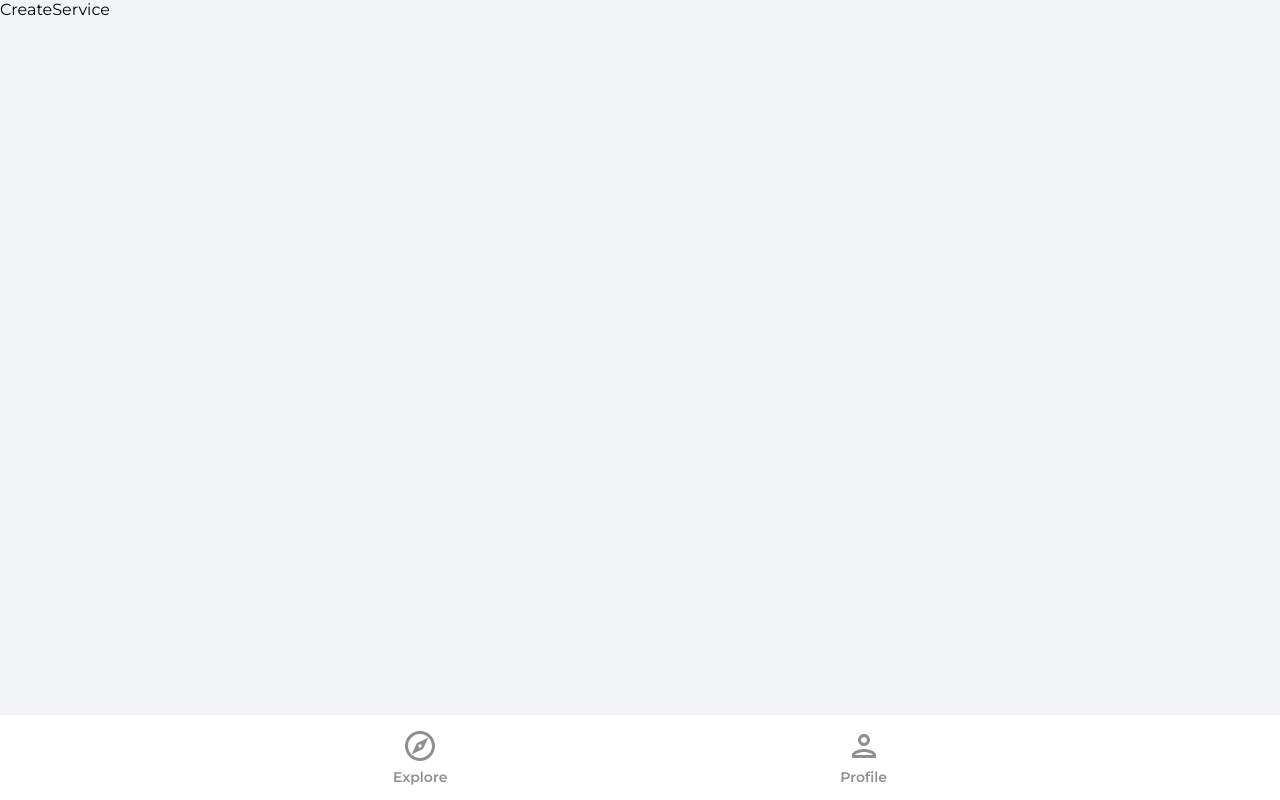
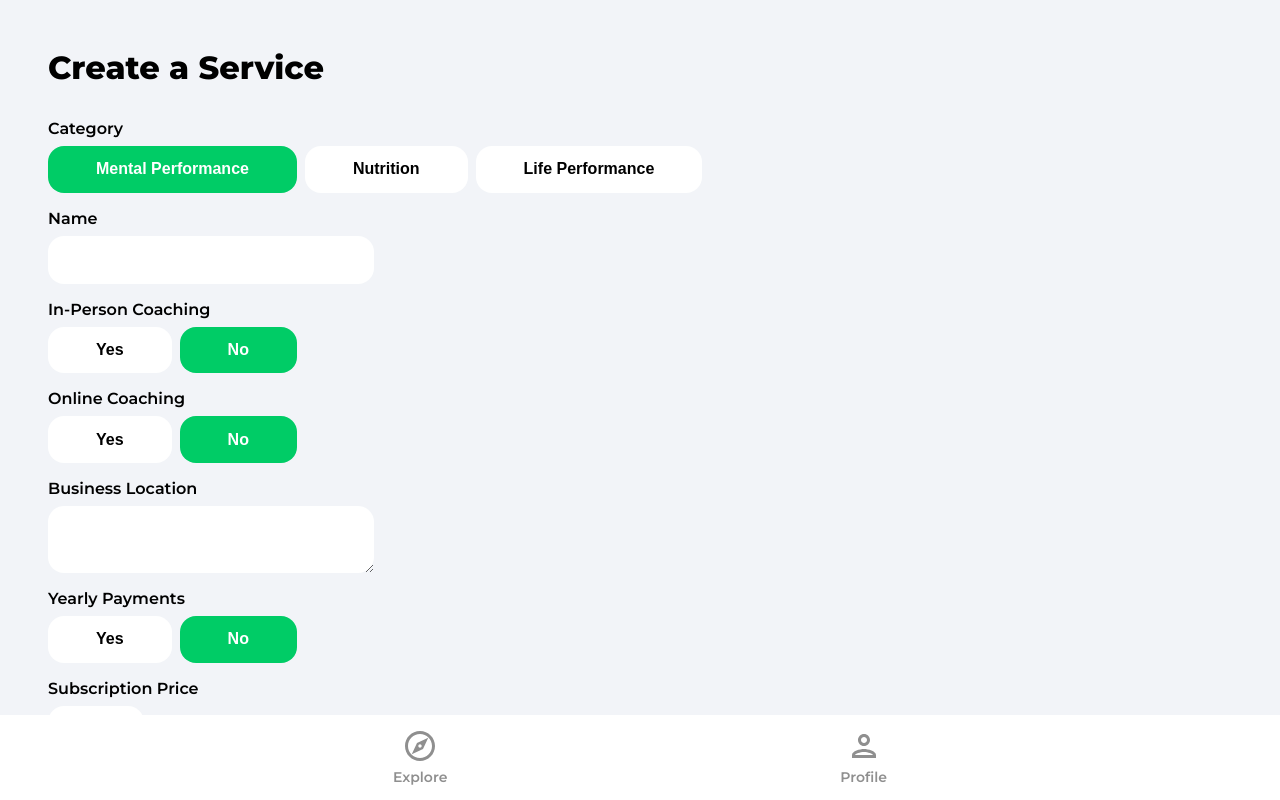
Before and after one commit to FulphilledDev/coaching-services-app, a React (Create React App) app: page /create-service in a window 1280 px wide. Shown: the top 800 px of the page. Built offline with nearby package versions, Linux system fonts and the light colour scheme; no server answers; sample sign-in values are in the browser's storage.

Commit message:
Create Service Page: Form and functions

```diff
--- a/src/pages/CreateService.jsx
+++ b/src/pages/CreateService.jsx
@@ -4,7 +4,7 @@ import { useNavigate } from 'react-router-dom'
 import Spinner from '../components/Spinner'
 
 function CreateService() {
-    const [ geoLocationEnabled, setGeoLocationEnabled ] = useState(true)
+    const [ geolocationEnabled, setGeolocationEnabled ] = useState(true)
     const [ loading, setLoading ] = useState(false)
 
     const [ formData, setFormData ] = useState({
@@ -15,7 +15,7 @@ function CreateService() {
         onlineCoaching: false,
         subscription: false,
         subscriptionPrice: 0,
-        minCommit: 0,
+        minCommit: 1,
         yearly: false,
         yearlyPrice: 0,
         avgRating: 3.5,
@@ -63,14 +63,286 @@ function CreateService() {
       // eslint-disable-next-line react-hooks/exhaustive-deps
     }, [isMounted])
 
-    if(loading) {
+    const onSubmit = async (e) => {
+        e.preventDefault()
+        console.log(formData)
+    }
+
+    const onMutate = (e) => {
+    let boolean = null
+
+    if (e.target.value === 'true') {
+      boolean = true
+    }
+    if (e.target.value === 'false') {
+      boolean = false
+    }
+
+    // Files
+    if (e.target.files) {
+      setFormData((prevState) => ({
+        ...prevState,
+        images: e.target.files,
+      }))
+    }
+
+    // Text/Booleans/Numbers
+    if (!e.target.files) {
+      setFormData((prevState) => ({
+        ...prevState,
+        [e.target.id]: boolean ?? e.target.value,
+      }))
+    }
+  }
+
+  if(loading) {
         return <Spinner />
     }
 
 
+  return (
+    <div className='profile'>
+      <header>
+        <p className='pageHeader'>Create a Service</p>
+      </header>
 
-  return (
-    <div>CreateService</div>
+      <main>
+        <form onSubmit={onSubmit}>
+          <label className='formLabel'>Category</label>
+          <div className='formButtons'>
+            <button
+              type='button'
+              className={ category === 'mental-performance' ? 'formButtonActive' : 'formButton'}
+              id='category'
+              value='mental-performance'
+              onClick={onMutate}
+            >
+              Mental Performance
+            </button>
+            <button
+              type='button'
+              className={ category === 'nutrition' ? 'formButtonActive' : 'formButton'}
+              id='category'
+              value='nutrition'
+              onClick={onMutate}
+            >
+              Nutrition
+            </button>
+            <button
+              type='button'
+              className={ category === 'life-performance' ? 'formButtonActive' : 'formButton'}
+              id='category'
+              value='life-performance'
+              onClick={onMutate}
+            >
+              Life Performance
+            </button>
+          </div>
+
+        {/* make this autofill */}
+          <label className='formLabel'>Name</label>
+          <input
+            className='formInputName'
+            type='text'
+            id='name'
+            value={name}
+            onChange={onMutate}
+            maxLength='32'
+            minLength='5'
+            required
+          />
+
+          <label className='formLabel'>In-Person Coaching</label>
+          <div className='formButtons'>
+            <button
+              className={inPersonCoaching ? 'formButtonActive' : 'formButton'}
+              type='button'
+              id='inPersonCoaching'
+              value={true}
+              onClick={onMutate}
+            >
+              Yes
+            </button>
+            <button
+              className={
+                !inPersonCoaching && inPersonCoaching !== null ? 'formButtonActive' : 'formButton'
+              }
+              type='button'
+              id='inPersonCoaching'
+              value={false}
+              onClick={onMutate}
+            >
+              No
+            </button>
+          </div>
+
+          <label className='formLabel'>Online Coaching</label>
+          <div className='formButtons'>
+            <button
+              className={onlineCoaching ? 'formButtonActive' : 'formButton'}
+              type='button'
+              id='onlineCoaching'
+              value={true}
+              onClick={onMutate}
+            >
+              Yes
+            </button>
+            <button
+              className={
+                !onlineCoaching && onlineCoaching !== null
+                  ? 'formButtonActive'
+                  : 'formButton'
+              }
+              type='button'
+              id='onlineCoaching'
+              value={false}
+              onClick={onMutate}
+            >
+              No
+            </button>
+          </div>
+
+          {/* make this minimum commitment area */}
+          {/* <div className='formRooms flex'>
+            <div>
+              <label className='formLabel'>Bedrooms</label>
+              <input
+                className='formInputSmall'
+                type='number'
+                id='bedrooms'
+                value={bedrooms}
+                onChange={onMutate}
+                min='1'
+                max='50'
+                required
+              />
+            </div>
+            <div>
+              <label className='formLabel'>Bathrooms</label>
+              <input
+                className='formInputSmall'
+                type='number'
+                id='bathrooms'
+                value={bathrooms}
+                onChange={onMutate}
+                min='1'
+                max='50'
+                required
+              />
+            </div>
+          </div> */}
+
+
+          <label className='formLabel'>Business Location</label>
+          <textarea
+            className='formInputAddress'
+            type='text'
+            id='businessLocation'
+            value={businessLocation}
+            onChange={onMutate}
+          />
+
+          {!geolocationEnabled && (
+            <div className='formLatLng flex'>
+              <div>
+                <label className='formLabel'>Latitude</label>
+                <input
+                  className='formInputSmall'
+                  type='number'
+                  id='latitude'
+                  value={latitude}
+                  onChange={onMutate}
+                  required
+                />
+              </div>
+              <div>
+                <label className='formLabel'>Longitude</label>
+                <input
+                  className='formInputSmall'
+                  type='number'
+                  id='longitude'
+                  value={longitude}
+                  onChange={onMutate}
+                  required
+                />
+              </div>
+            </div>
+          )}
+
+          <label className='formLabel'>Yearly Payments</label>
+          <div className='formButtons'>
+            <button
+              className={yearly ? 'formButtonActive' : 'formButton'}
+              type='button'
+              id='yearly'
+              value={true}
+              onClick={onMutate}
+            >
+              Yes
+            </button>
+            <button
+              className={
+                !yearly && yearly !== null ? 'formButtonActive' : 'formButton'
+              }
+              type='button'
+              id='yearly'
+              value={false}
+              onClick={onMutate}
+            >
+              No
+            </button>
+          </div>
+
+          <label className='formLabel'>Subscription Price</label>
+          <div className='formPriceDiv'>
+            <input
+              className='formInputSmall'
+              type='number'
+              id='subscriptionPrice'
+              value={subscriptionPrice}
+              onChange={onMutate}
+              min='10'
+              max='10000'
+              required
+            />
+            {subscription === true && <p className='formPriceText'>$ / Month</p>}
+          </div>
+
+          {yearly && (
+            <>
+              <label className='formLabel'>Discounted Price</label>
+              <input
+                className='formInputSmall'
+                type='number'
+                id='yearlyPrice'
+                value={yearlyPrice}
+                onChange={onMutate}
+                min='10'
+                max='100000'
+                required={yearly}
+              />
+            </>
+          )}
+
+          <label className='formLabel'>Service Image</label>
+          <p className='imagesInfo'>
+            We suggest using the same Image as your Profile.
+          </p>
+          <input
+            className='formInputFile'
+            type='file'
+            id='images'
+            onChange={onMutate}
+            max='1'
+            accept='.jpg,.png,.jpeg'
+            required
+          />
+          <button type='submit' className='primaryButton createListingButton'>
+            Create Service
+          </button>
+        </form>
+      </main>
+    </div>
   )
 }
 
```
